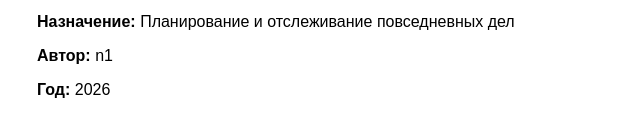
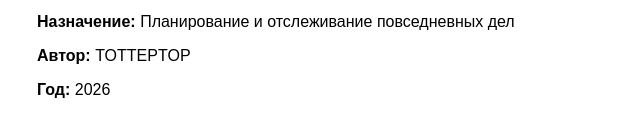
Before and after one commit to TOTTEPTOP/practice-todo, a plain HTML site: page about.html in a window 1280 px wide. Shown: the part 173-310 px from the top of the page, 303-943 px from the left. Drawn offline with Linux system fonts and the light colour scheme.

Commit message:
Update about.html

```diff
--- a/about.html
+++ b/about.html
@@ -19,7 +19,7 @@
     <p><strong>Название:</strong> Веб-приложение для управления личными задачами (To-Do List)</p>
     <p><strong>Технологии:</strong> HTML, CSS, JavaScript, LocalStorage</p>
     <p><strong>Назначение:</strong> Планирование и отслеживание повседневных дел</p>
-    <p><strong>Автор:</strong> n1</p>
+    <p><strong>Автор:</strong> TOTTEPTOP</p>
     <p><strong>Год:</strong> 2026</p>
 </body>
 </html>
```
